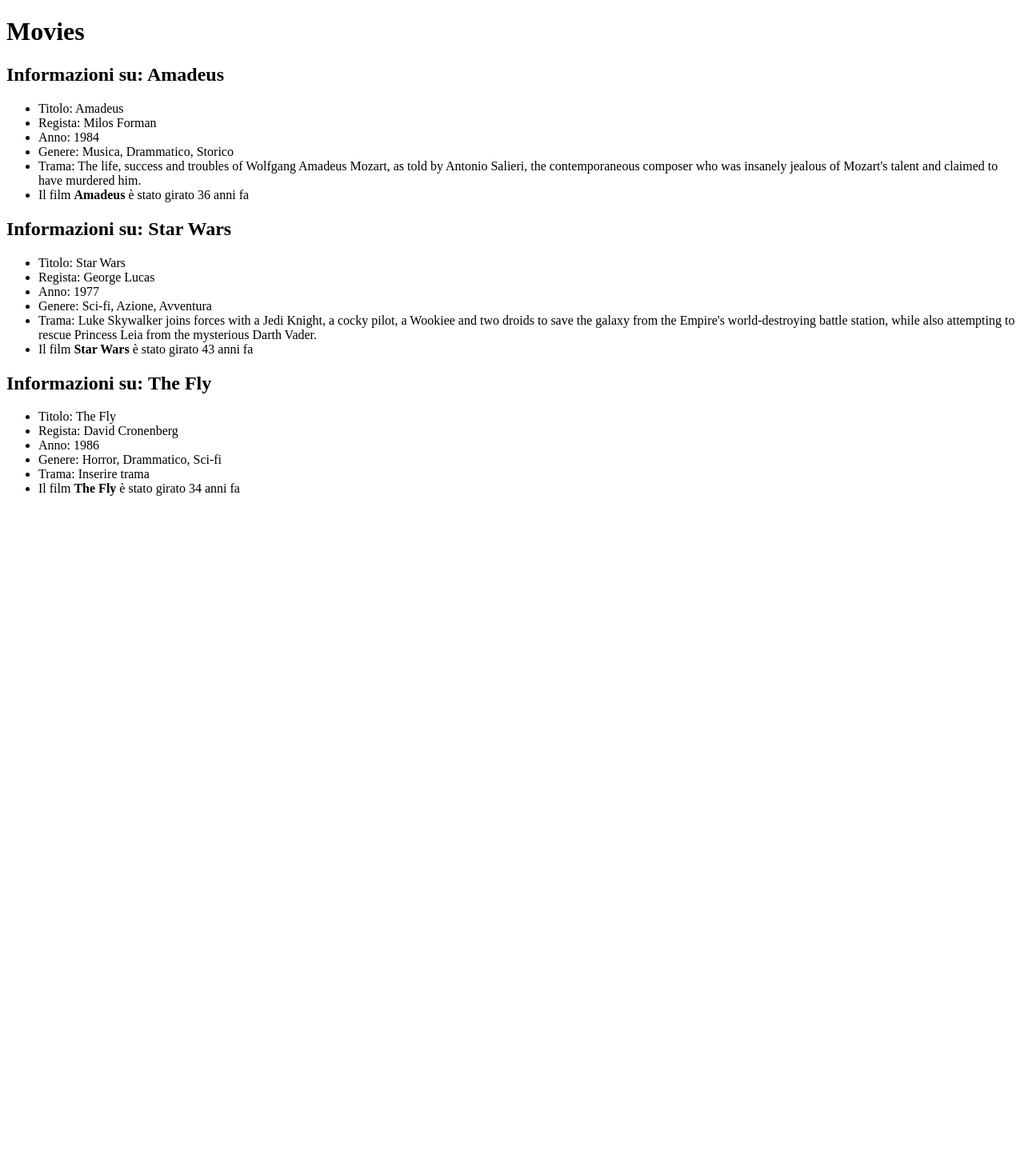
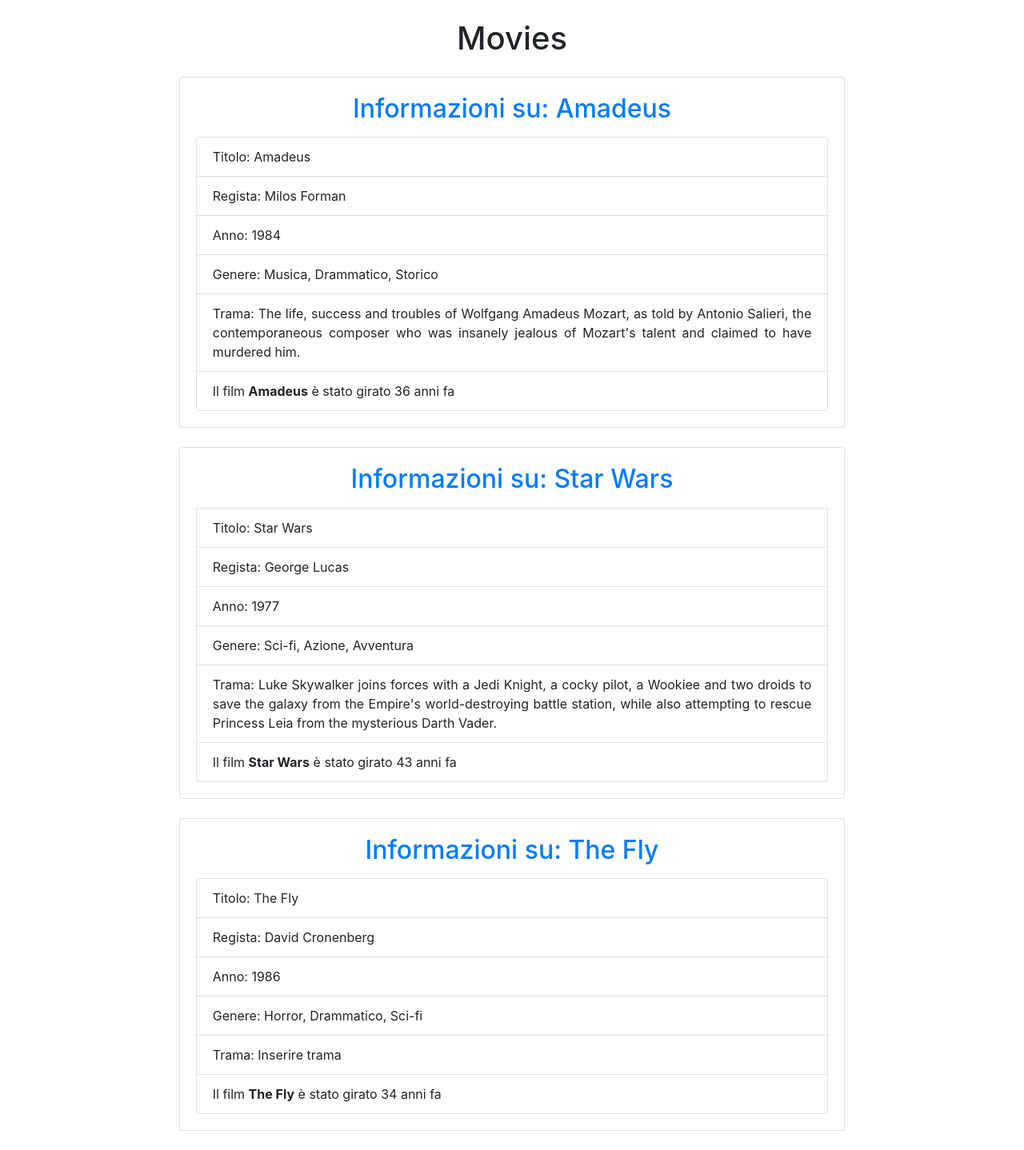
Before and after one commit to RiccardoMurru/php-oop-1, a PHP site: page / in a window 1280 px wide. Shown: the whole page at 80% size. Before the commit the page ends 620 px from the top, so only its background shows below. Run offline with PHP 8.4, Linux system fonts and the light colour scheme.

Commit message:
add. basic style

```diff
--- a/index.php
+++ b/index.php
@@ -7,80 +7,87 @@ include_once __DIR__ . '/classes/movies.php';
 <head>
     <meta charset="UTF-8">
     <meta name="viewport" content="width=device-width, initial-scale=1.0">
-    <title>Document</title>
+    <link rel="stylesheet" href="https://stackpath.bootstrapcdn.com/bootstrap/4.5.0/css/bootstrap.min.css">
+    <title>Movies OOP</title>
 </head>
 <body>
-    <main>
-        <h1>Movies</h1>
-        <div>
-            <h2>Informazioni su: <?php echo $movie1->title ?></h2>
-            <ul>
-                <li>
+    <main class="container d-flex flex-column align-items-center">
+        <h1 class="my-4">Movies</h1>
+        <div class="card w-75 mb-4">
+            <div class="card-body">
+                <h2 class="text-center text-primary mb-3">Informazioni su: <?php echo $movie1->title ?></h2>
+                <ul class="list-group">
+                    <li class="list-group-item">
                         Titolo: <?php echo $movie1->title ; ?>
                     </li>
-                <li>
+                    <li class="list-group-item">
                         Regista: <?php echo $movie1->director ; ?>
                     </li>
-                <li>
+                    <li class="list-group-item">
                         Anno: <?php echo $movie1->year ; ?>
                     </li>
-                <li>
+                    <li class="list-group-item">
                         Genere: <?php echo $movie1->getGenre() ; ?>
                     </li>
-                <li>
+                    <li class="list-group-item text-justify">
                         Trama: <?php echo $movie1->plot ; ?>
                     </li>
-                <li>
+                    <li class="list-group-item">
                         Il film <strong><?php echo $movie1->title ?></strong> è stato girato <?php echo $movie1->yearDifference($year_now) ; ?> anni fa
                     </li>
                 </ul>
             </div>
-        <div>
-            <h2>Informazioni su: <?php echo $movie2->title ?></h2>
-            <ul>
-                <li>
+        </div>
+        <div class="card w-75 mb-4">
+            <div class="card-body">
+                <h2 class="text-center text-primary mb-3">Informazioni su: <?php echo $movie2->title ?></h2>
+                <ul class="list-group">
+                    <li class="list-group-item">
                         Titolo: <?php echo $movie2->title ; ?>
                     </li>
-                <li>
+                    <li class="list-group-item">
                         Regista: <?php echo $movie2->director ; ?>
                     </li>
-                <li>
+                    <li class="list-group-item">
                         Anno: <?php echo $movie2->year ; ?>
                     </li>
-                <li>
+                    <li class="list-group-item">
                         Genere: <?php echo $movie2->getGenre() ; ?>
                     </li>
-                <li>
+                    <li class="list-group-item text-justify">
                         Trama: <?php echo $movie2->plot ; ?>
                     </li>
-                <li>
+                    <li class="list-group-item">
                         Il film <strong><?php echo $movie2->title ?></strong> è stato girato <?php echo $movie2->yearDifference($year_now) ; ?> anni fa
                     </li>
                 </ul>
             </div>
-        <div>
-            <h2>Informazioni su: <?php echo $movie3->title ?></h2>
-            <ul>
-                <li>
+        </div>
+        <div class="card w-75 mb-4">
+            <div class="card-body">
+                <h2 class="text-center text-primary mb-3"> Informazioni su: <?php echo $movie3->title ?></h2>
+                <ul class="list-group">
+                    <li class="list-group-item">
                         Titolo: <?php echo $movie3->title ; ?>
                     </li>
-                <li>
+                    <li class="list-group-item">
                         Regista: <?php echo $movie3->director ; ?>
                     </li>
-                <li>
+                    <li class="list-group-item">
                         Anno: <?php echo $movie3->year ; ?>
                     </li>
-                <li>
+                    <li class="list-group-item">
                         Genere: <?php echo $movie3->getGenre() ; ?>
                     </li>
-                <li>
+                    <li class="list-group-item text-justify">
                         Trama: <?php echo $movie3->plot ; ?>
                     </li>
-                <li>
+                    <li class="list-group-item">
                         Il film <strong><?php echo $movie3->title ?></strong> è stato girato <?php echo $movie3->yearDifference($year_now) ; ?> anni fa
                     </li>
                 </ul>
             </div>
+        </div>
     </main>
 </body>
 </html>
```
Also changed, not shown: main.css (added). Lines whose indentation alone changed are shown as unchanged.
